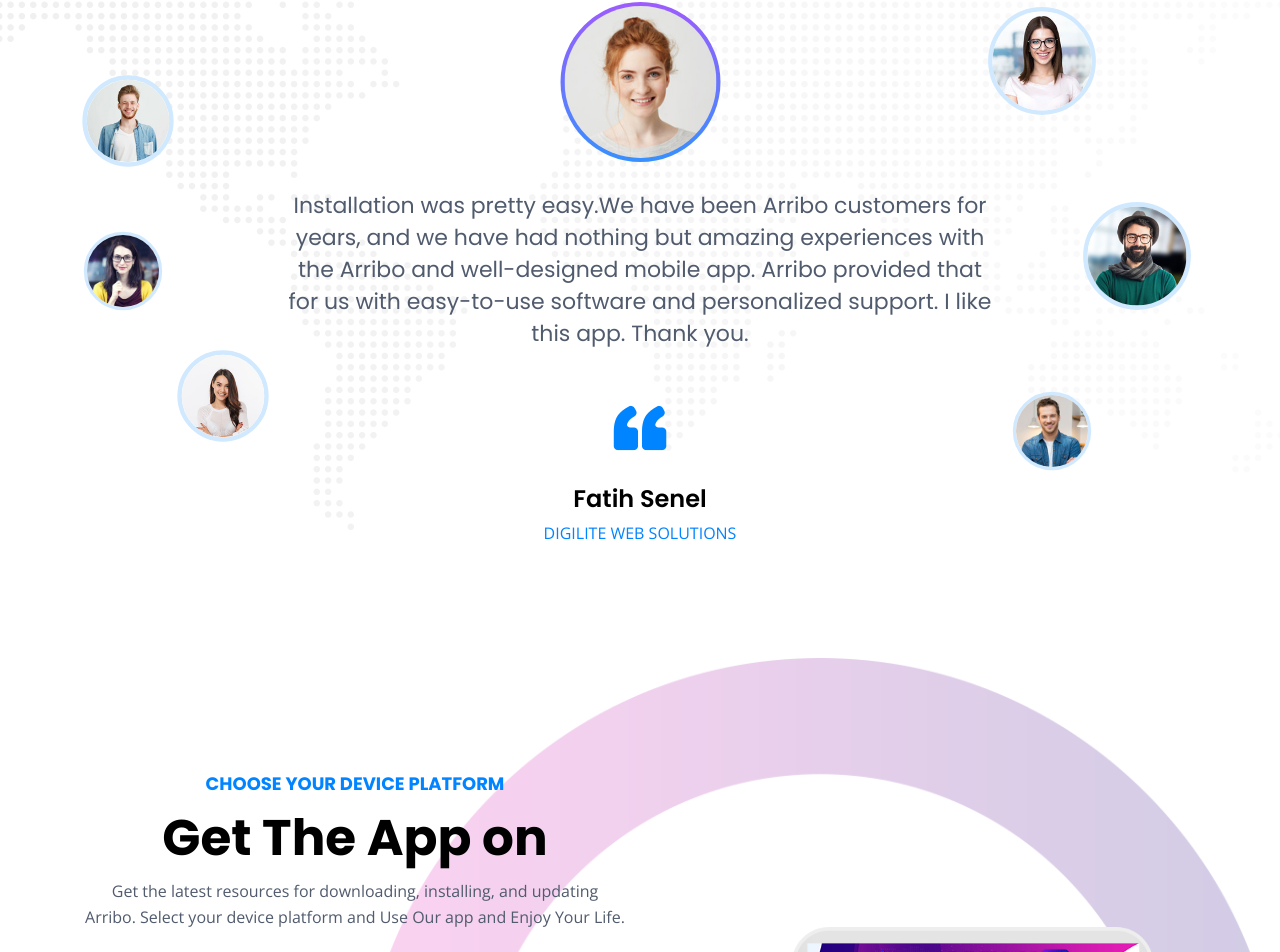
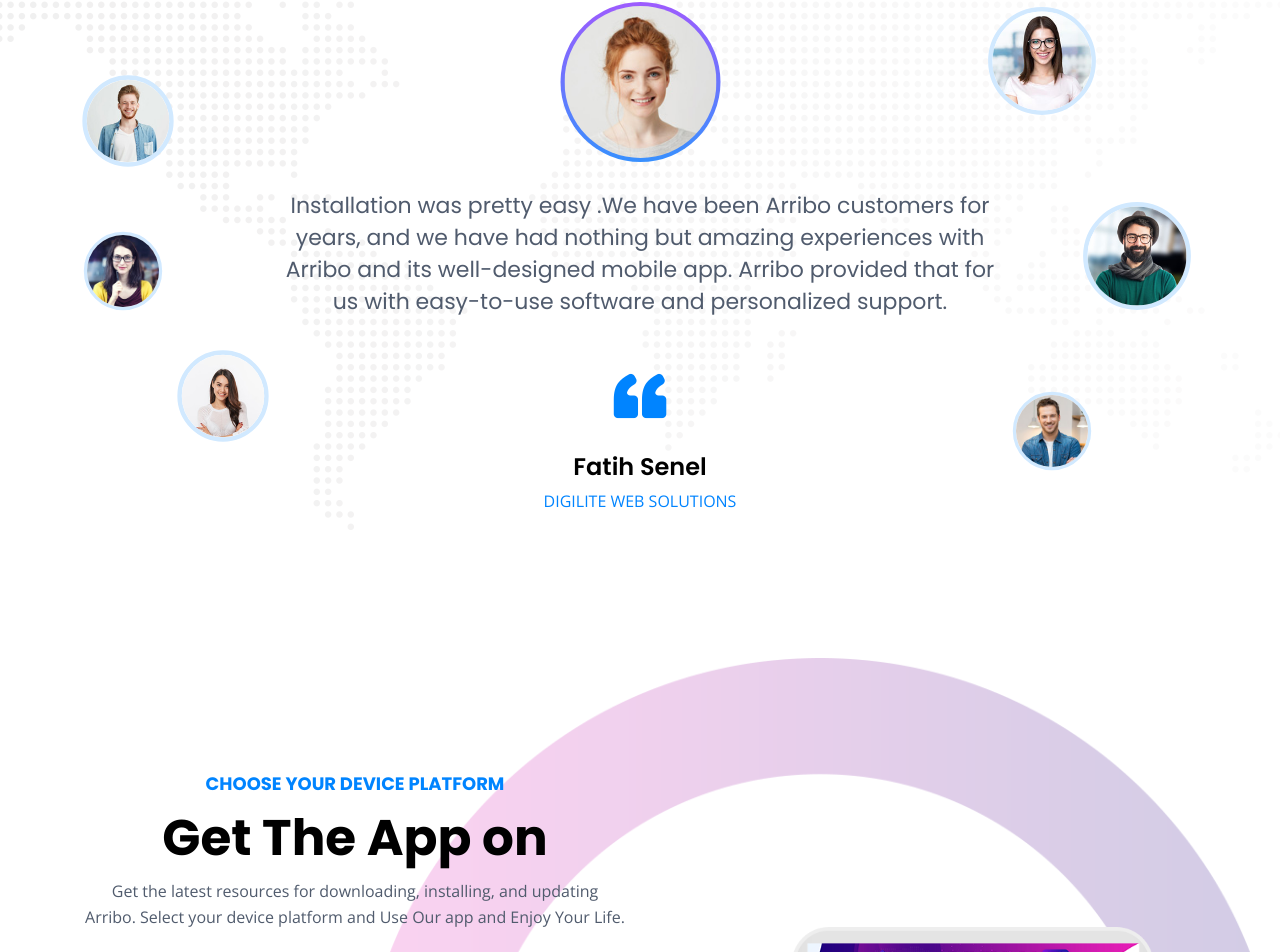
Before and after one commit to Amir-Mohseni/Aribo, a React (Create React App) app: page / in a window 1280 px wide. Shown: the part 9659-10611 px from the top of the page. Built offline with nearby package versions, Linux system fonts and the light colour scheme.

Commit message:
Fixed Testimonial section issue.

```diff
--- a/src/components/Testimonial.tsx
+++ b/src/components/Testimonial.tsx
@@ -2,6 +2,7 @@ import React, { useState } from "react";
 import { readyTestimonials, TestimonialsInterface } from "../data/Testimonials";
 
 export default function Testimonial() {
+
   const [testimonials, setTestimonials] =
     useState<TestimonialsInterface[]>(readyTestimonials);
 
@@ -42,7 +43,7 @@ export default function Testimonial() {
         <div className="testi-wrap">
           {testimonials.map((test) => (
             <div
-              key={test.position}
+              key={ test.name}
               className={`client-single ${
                 test.active ? "active" : "inactive"
               } position-${test.position}`}
--- a/src/data/Testimonials.ts
+++ b/src/data/Testimonials.ts
@@ -18,57 +18,57 @@ export interface TestimonialsInterface {
 export const readyTestimonials: TestimonialsInterface[] = [
 	{
 		name: 'Fatih Senel',
-		text: 'Installation was pretty easy.We have been Arribo customers for years, and we have had nothing but amazing experiences with the Arribo and well-designed mobile app. Arribo provided that for us with easy-to-use software and personalized support. I like this app. Thank you.',
+		text: 'Installation was pretty easy .We have been Arribo customers for years, and we have had nothing but amazing experiences with Arribo and its well-designed mobile app. Arribo provided that for us with easy-to-use software and personalized support.',
 		position: 1,
 		from: 'Digilite Web Solutions',
 		img: Client1,
 		active: true
 	},
 	{
-		name: 'Fatih Senel',
-		text: 'Installation was pretty easy.We have been Arribo customers for years, and we have had nothing but amazing experiences with the Arribo and well-designed mobile app. Arribo provided that for us with easy-to-use software and personalized support. I like this app. Thank you.',
+		name: 'Scott Brown',
+		text: 'The biggest differentiator was that Arribo had more end-to-end flow - from registration to website development to day of attendee management and interactive features, all the way into reporting - all seamlessly integrated.',
 		position: 2,
-		from: 'Digilite Web Solutions',
+		from: 'Vice President, Marketing',
 		img: Client7,
 		active: false
 	},
 	{
-		name: 'Fatih Senel',
-		text: 'Installation was pretty easy.We have been Arribo customers for years, and we have had nothing but amazing experiences with the Arribo and well-designed mobile app. Arribo provided that for us with easy-to-use software and personalized support. I like this app. Thank you.',
+		name: 'Brittany Vogel',
+		text: 'Data analytics was the feature that helped us pick Arribo because we could do so much within the platform in real-time.',
 		position: 3,
-		from: 'Digilite Web Solutions',
+		from: 'Vice President, Global Events',
 		img: Client3,
 		active: false
 	},
 	{
-		name: 'Fatih Senel',
-		text: 'Installation was pretty easy.We have been Arribo customers for years, and we have had nothing but amazing experiences with the Arribo and well-designed mobile app. Arribo provided that for us with easy-to-use software and personalized support. I like this app. Thank you.',
+		name: 'Amy Herman',
+		text: 'Arribo allowed us to cut the event administration process down by giving us more control to manage changes in real-time to sessions, speakers, or agendas. That is a powerful addition to our process.',
 		position: 4,
 		from: 'Digilite Web Solutions',
 		img: Client6,
 		active: false
 	},
 	{
-		name: 'Fatih Senel',
-		text: 'Installation was pretty easy.We have been Arribo customers for years, and we have had nothing but amazing experiences with the Arribo and well-designed mobile app. Arribo provided that for us with easy-to-use software and personalized support. I like this app. Thank you.',
+		name: 'Lauren Sommers',
+		text: "From someone who has seen a lot of different platforms over the course of 15 years of running events, Arribo is by far the most intuitive platform that I've ever used.",
 		position: 5,
-		from: 'Digilite Web Solutions',
+		from: 'VP Corporate Events',
 		img: Client4,
 		active: false
 	},
 	{
-		name: 'Fatih Senel',
-		text: 'Installation was pretty easy.We have been Arribo customers for years, and we have had nothing but amazing experiences with the Arribo and well-designed mobile app. Arribo provided that for us with easy-to-use software and personalized support. I like this app. Thank you.',
+		name: 'Phillip Basil-Jones',
+		text: 'Using Arribo, we were able to successfully increase attendee engagement, helping us to create an interactive and impactful event experience.',
 		position: 6,
-		from: 'Digilite Web Solutions',
+		from: 'National Digital & Online Comm. Admin',
 		img: Client5,
 		active: false
 	},
 	{
-		name: 'Fatih Senel',
-		text: 'Installation was pretty easy.We have been Arribo customers for years, and we have had nothing but amazing experiences with the Arribo and well-designed mobile app. Arribo provided that for us with easy-to-use software and personalized support. I like this app. Thank you.',
+		name: 'Mike Benjumea',
+		text: "Using the Arribo marketing tool truly streamlined our communication with attendees it's so easy to use. We just love it.",
 		position: 7,
-		from: 'Digilite Web Solutions',
+		from: ' Marketing Communications Manager',
 		img: Client2,
 		active: false
 	},
```
